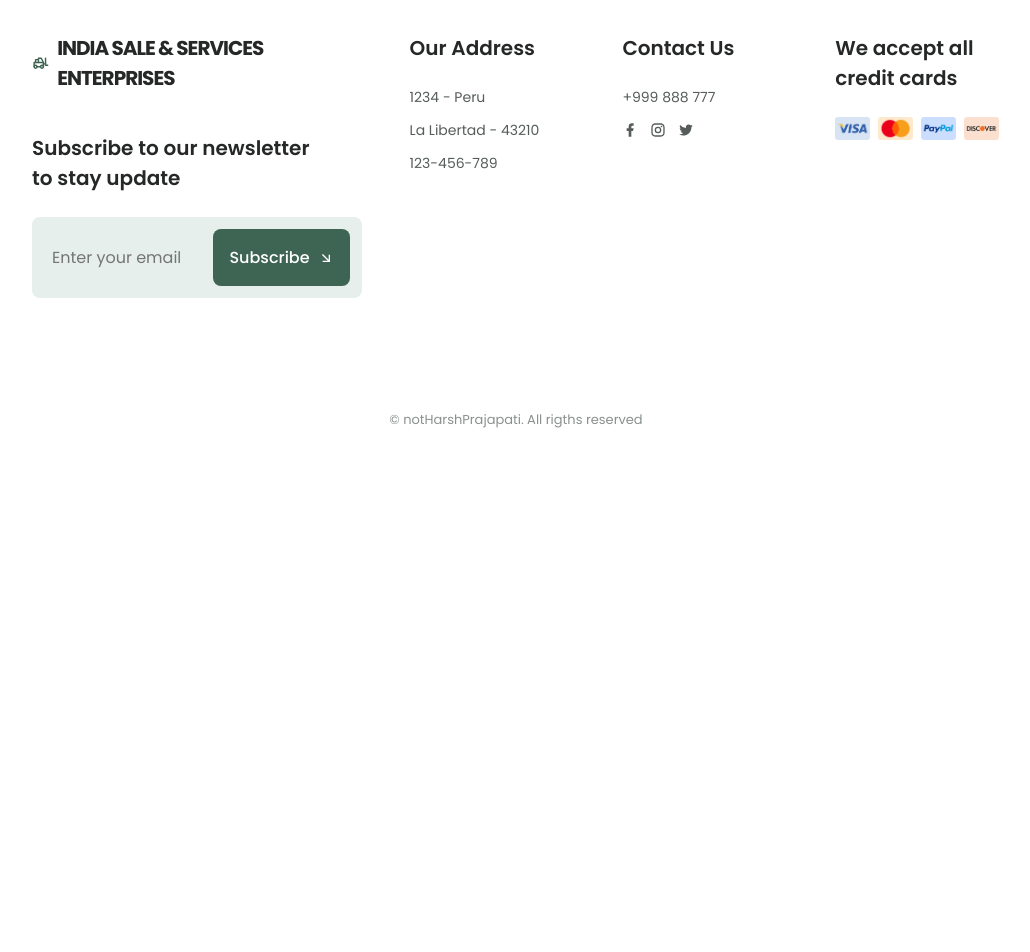
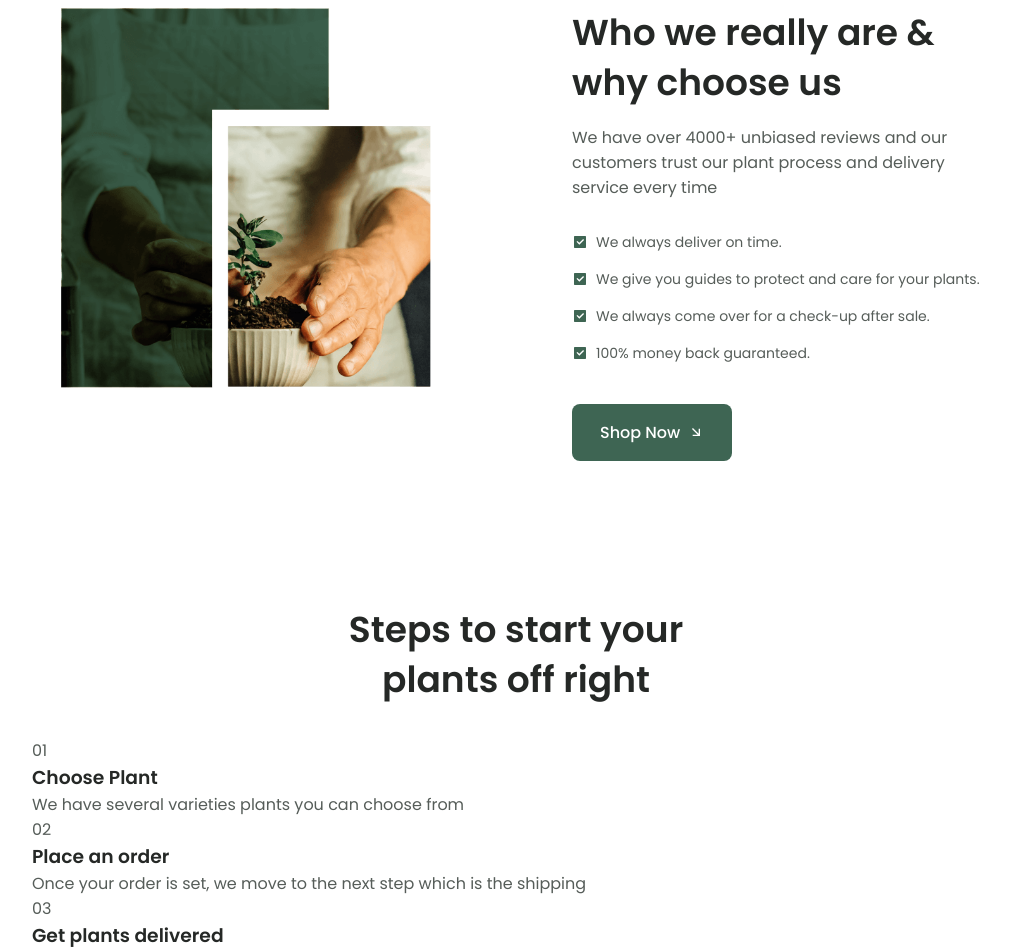
Before and after one commit to notharshprajapati/Plantex-React, a React (Create React App) app: page /about in a window 1280 px wide. Shown: the part 120-1072 px from the top of the page, without its empty margins (124-1154 px from the left). Before the commit the page ends 800 px from the top, so only its background shows below. Built offline with nearby package versions, Linux system fonts and the light colour scheme.

Commit message:
About copied

```diff
--- /dev/null
+++ b/src/pages/about/About.jsx
@@ -0,0 +1,101 @@
+import React from "react";
+import styled from "styled-components";
+import Button from "../../UI/Button";
+import { RiCheckboxFill } from "react-icons/ri";
+
+const About = () => {
+  return (
+    <Wrapper>
+      <section className="about section container" id="about">
+        <div className="about__container grid">
+          <img src="assets/img/about.png" alt="" className="about__img" />
+          <div className="about__data">
+            <h2 className="section__title about__title">
+              Who we really are & <br />
+              why choose us
+            </h2>
+            <p className="about__description">
+              We have over 4000+ unbiased reviews and our customers trust our
+              plant process and delivery service every time
+            </p>
+            <div className="about__details">
+              <p className="about__details-description">
+                <RiCheckboxFill className="about__details-icon" />
+                We always deliver on time.
+              </p>
+              <p className="about__details-description">
+                <RiCheckboxFill className="about__details-icon" />
+                We give you guides to protect and care for your plants.
+              </p>
+              <p className="about__details-description">
+                <RiCheckboxFill className="about__details-icon" />
+                We always come over for a check-up after sale.
+              </p>
+              <p className="about__details-description">
+                <RiCheckboxFill className="about__details-icon" />
+                100% money back guaranteed.
+              </p>
+            </div>
+            <Button text="Shop Now" />
+          </div>
+        </div>
+      </section>
+    </Wrapper>
+  );
+};
+const Wrapper = styled.div`
+  .about__container {
+    row-gap: 2rem;
+  }
+
+  .about__img {
+    width: 280px;
+    justify-self: center;
+  }
+
+  .about__title {
+    margin-bottom: var(--mb-1);
+  }
+
+  .about__description {
+    margin-bottom: var(--mb-2);
+  }
+
+  .about__details {
+    display: grid;
+    row-gap: 1rem;
+    margin-bottom: var(--mb-2-5);
+  }
+
+  .about__details-description {
+    display: inline-flex;
+    column-gap: 0.5rem;
+    font-size: var(--small-font-size);
+  }
+
+  .about__details-icon {
+    font-size: 1rem;
+    color: var(--first-color);
+    margin-top: 0.15rem;
+  }
+
+  @media screen and (min-width: 767px) {
+    .about__container {
+      grid-template-columns: repeat(2, 1fr);
+    }
+  }
+
+  /* For large devices */
+  @media screen and (min-width: 992px) {
+    .about__img {
+      width: 380px;
+    }
+  }
+
+  @media screen and (min-width: 1200px) {
+    .about__container {
+      column-gap: 7rem;
+    }
+  }
+`;
+export default About;
--- /dev/null
+++ b/src/pages/about/Steps.jsx
@@ -0,0 +1,43 @@
+import React from "react";
+import styled from "styled-components";
+
+const Steps = () => {
+  return (
+
+    <section class="steps section container">
+      <div class="steps__bg">
+        <h2 class="section__title-center steps__title">
+          Steps to start your <br />
+          plants off right
+        </h2>
+        <div class="steps__container grid">
+          <div class="steps__card">
+            <div class="steps__card-number">01</div>
+            <h3 class="steps__card-title">Choose Plant</h3>
+            <p class="steps__card-description">
+              We have several varieties plants you can choose from
+            </p>
+          </div>
+          <div class="steps__card">
+            <div class="steps__card-number">02</div>
+            <h3 class="steps__card-title">Place an order</h3>
+            <p class="steps__card-description">
+              Once your order is set, we move to the next step which is the
+              shipping
+            </p>
+          </div>
+          <div class="steps__card">
+            <div class="steps__card-number">03</div>
+            <h3 class="steps__card-title">Get plants delivered</h3>
+            <p class="steps__card-description">
+              Our delivery process is easy, you receive the plant direct to your
+              door.
+            </p>
+          </div>
+        </div>
+      </div>
+    </section>
+  );
+};
+
+export default Steps;
--- a/src/pages/about/index.jsx
+++ b/src/pages/about/index.jsx
@@ -1,7 +1,14 @@
 import React from "react";
+import About from "./About";
+import Steps from "./Steps";
 
-const About = () => {
-  return <div>About</div>;
+const index = () => {
+  return (
+    <div>
+      <About />
+      <Steps />
+    </div>
+  );
 };
 
-export default About;
+export default index;
```
Also changed, not shown: src/index copy.css (+0 -62 lines).
